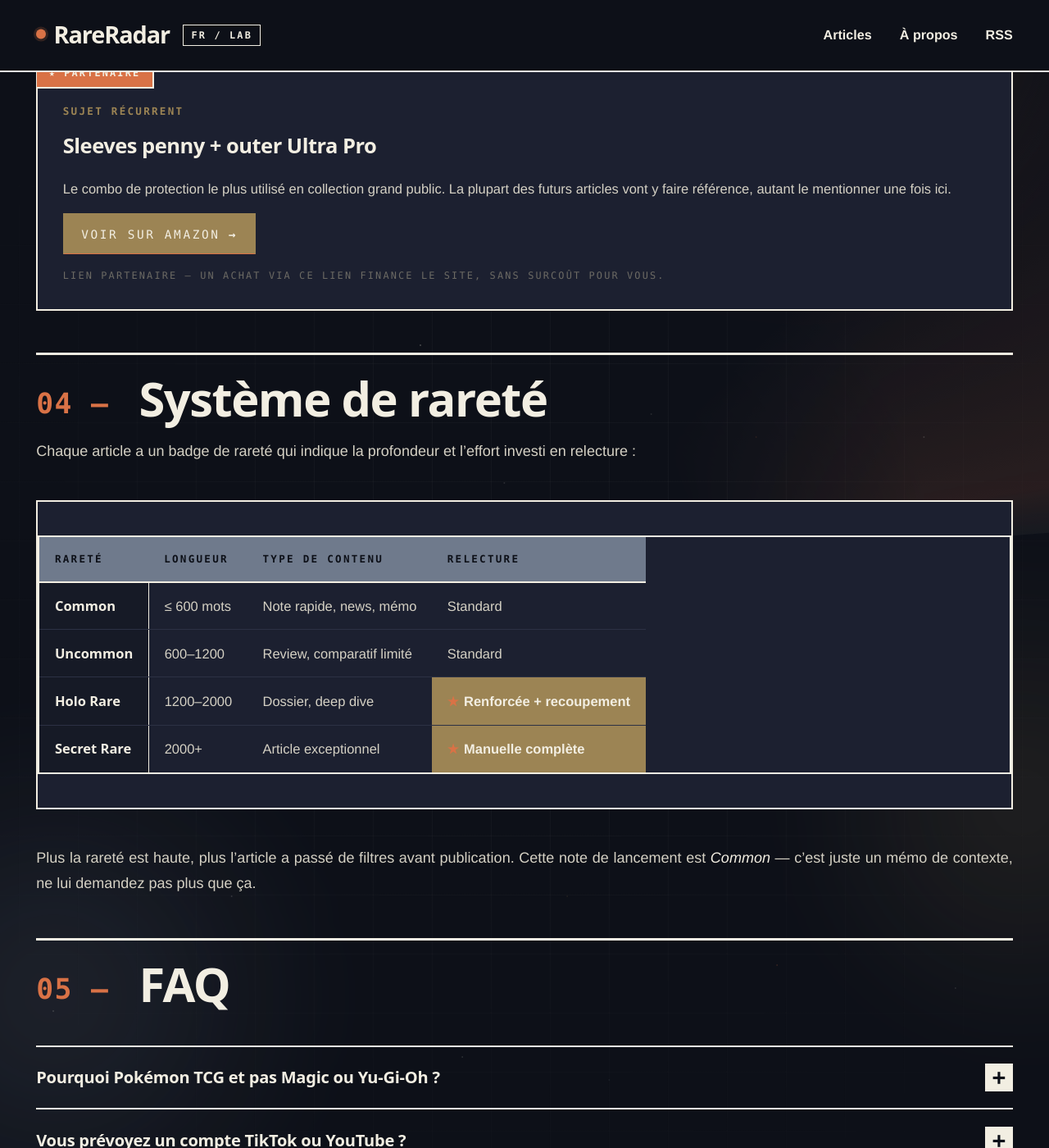
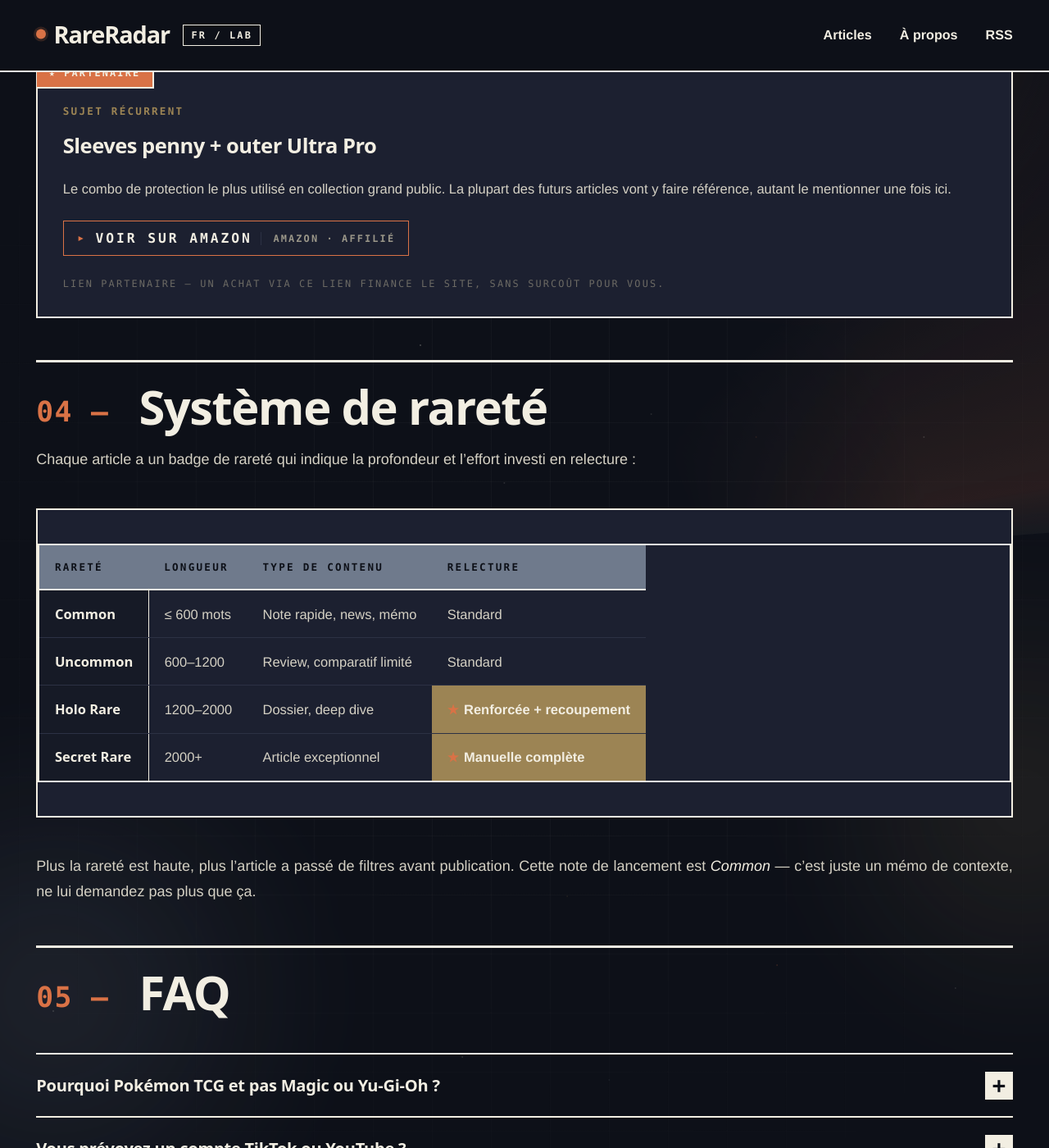
Before and after one commit to rareradar/cfds-pokemon-fr, a Jekyll site: the page built from _posts/2026-05-05-rareradar-launch.md, in a window 1280 px wide and 1400 px high, scrolled down 2301 px. Shown: the whole window at 82% size. Built offline with Jekyll 4.4.1, drawn with Linux system fonts in a browser that asks for light colours.

Commit message:
Liens affiliés Amazon : CTA visible inline
Sélecteur attribut [href*='tag=rareradar-21'] détecte les liens affiliés et
les transforme en bouton CTA inline :
- Border + bg-pop padding 0.6rem 0.95rem
- Préfixe ▸ cuivre, suffixe 'AMAZON · AFFILIÉ' en mono caps
- Hover : bg accent cuivre, texte bg sombre, lift -1px, flèche translate
- Mobile <600px : suffix masqué pour gain de place

Cas spécial cellules tableau : liens reviennent au style inline (pas de
bouton dans une cell, sinon ça casse le layout). Override .prose table a
qui retire ::before/::after et background.

User feedback : 'Possibilité de mettre un peu plus en évidence les liens
vers les produits ?'

```diff
--- a/assets/css/style.css
+++ b/assets/css/style.css
@@ -916,6 +916,87 @@ a {
   color: var(--accent);
   border-bottom-color: var(--ink);
 }
+
+/* ─── Liens affiliés Amazon : CTA visible inline ─── */
+.prose a[href*="tag=rareradar-21"] {
+  display: inline-flex;
+  align-items: center;
+  gap: 0.6rem;
+  background: var(--bg-pop);
+  border: 1.5px solid var(--accent);
+  border-bottom: 1.5px solid var(--accent);
+  padding: 0.6rem 0.95rem 0.55rem;
+  margin: 0.5em 0;
+  color: var(--ink);
+  font-weight: 600;
+  font-size: 0.96rem;
+  line-height: 1.35;
+  max-width: 100%;
+  text-decoration: none;
+  transition: background var(--dur-fast) var(--ease-out),
+              color var(--dur-fast) var(--ease-out),
+              transform var(--dur-fast) var(--ease-out);
+}
+.prose a[href*="tag=rareradar-21"]:hover {
+  background: var(--accent);
+  color: var(--bg);
+  border-bottom-color: var(--accent);
+  transform: translateY(-1px);
+}
+.prose a[href*="tag=rareradar-21"]::before {
+  content: "▸";
+  font-weight: 800;
+  color: var(--accent);
+  flex-shrink: 0;
+  font-size: 0.95em;
+  transition: color var(--dur-fast) var(--ease-out),
+              transform var(--dur-fast) var(--ease-out);
+}
+.prose a[href*="tag=rareradar-21"]:hover::before {
+  color: var(--bg);
+  transform: translateX(3px);
+}
+.prose a[href*="tag=rareradar-21"]::after {
+  content: "AMAZON · AFFILIÉ";
+  margin-left: auto;
+  padding-left: 0.85rem;
+  font-family: var(--font-mono);
+  font-size: 0.7rem;
+  font-weight: 700;
+  letter-spacing: var(--tracking-caps);
+  color: var(--ink-soft);
+  flex-shrink: 0;
+  border-left: 1.5px solid var(--rule-soft);
+  text-transform: uppercase;
+  white-space: nowrap;
+}
+.prose a[href*="tag=rareradar-21"]:hover::after {
+  color: var(--bg);
+  border-left-color: var(--bg);
+}
+.prose a[href*="tag=rareradar-21"] strong {
+  color: inherit;
+  font-weight: 700;
+}
+@media (max-width: 600px) {
+  .prose a[href*="tag=rareradar-21"]::after { display: none; }
+}
+
+/* Liens dans cellules de tableau : pas de transformation CTA, garder inline */
+.prose table a[href*="tag=rareradar-21"] {
+  display: inline;
+  background: transparent;
+  border: 0;
+  border-bottom: 1px solid var(--accent);
+  padding: 0;
+  margin: 0;
+  font-weight: 500;
+  transform: none !important;
+  font-size: inherit;
+}
+.prose table a[href*="tag=rareradar-21"]::before,
+.prose table a[href*="tag=rareradar-21"]::after { content: none; }
+.prose table a[href*="tag=rareradar-21"]:hover { background: transparent; color: var(--accent); }
 .prose ul, .prose ol { padding-left: 1.4em; margin-block: 1.1em; }
 .prose li { margin-block: 0.45em; }
 .prose ul li::marker { color: var(--fire); content: "▸ "; }
```
